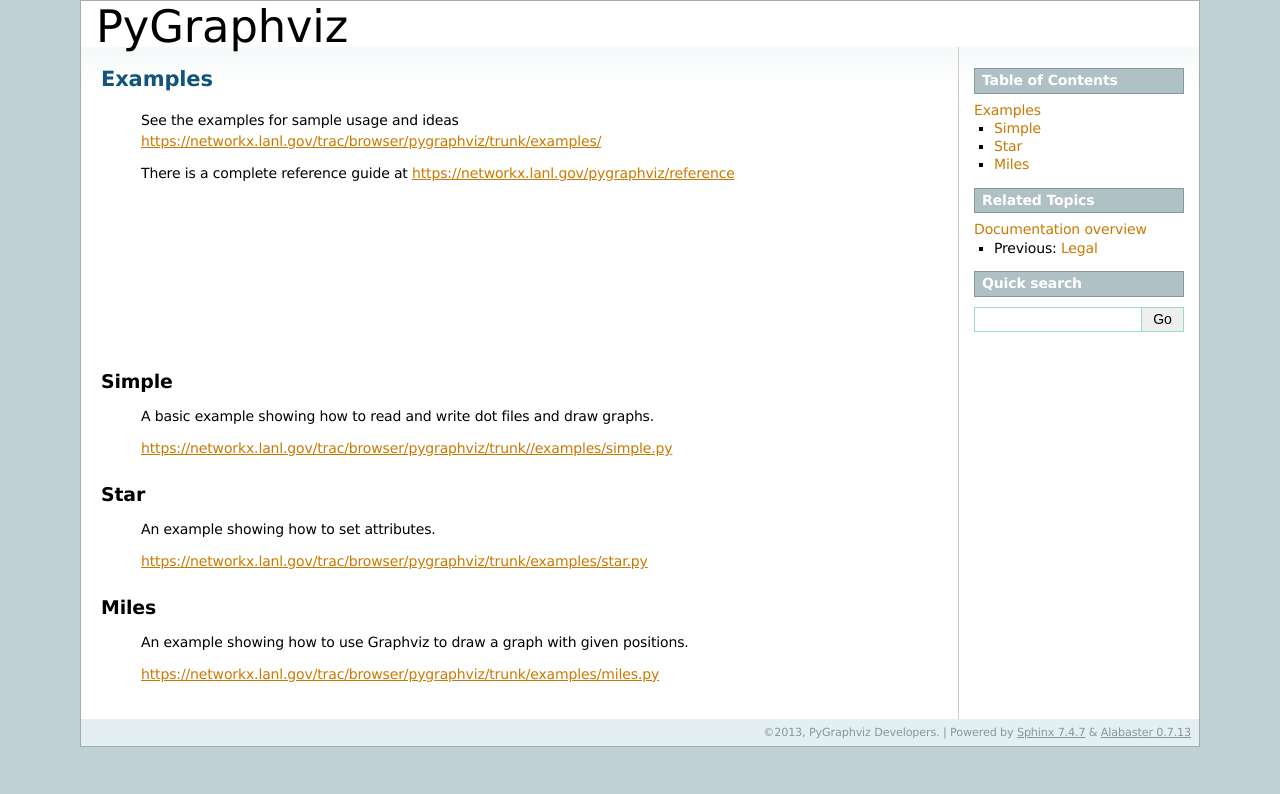
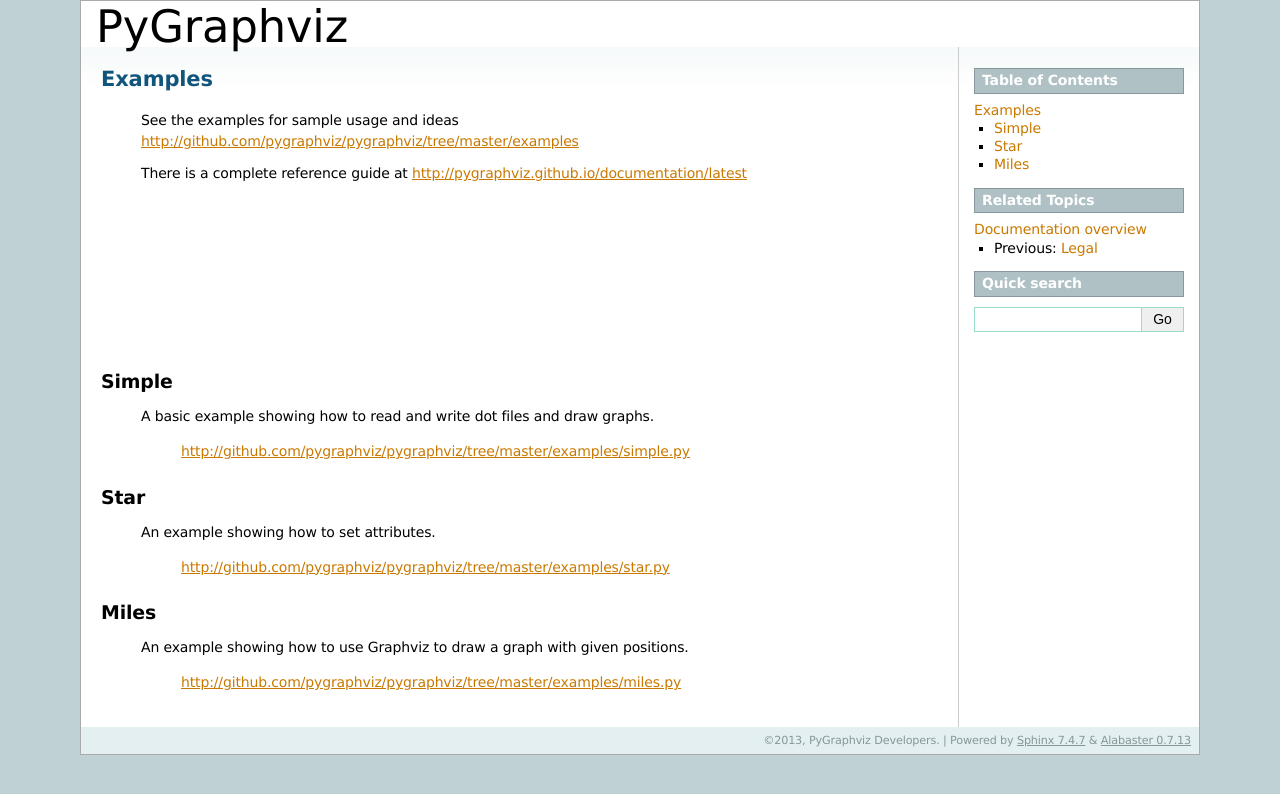
Before and after one commit to pygraphviz/pygraphviz, a Sphinx documentation site: the page built from doc/source/examples.rst, in a window 1280 px wide. Shown: the top 794 px of the page. Built offline with Sphinx 7.4.7, drawn with Linux system fonts in a browser that asks for light colours; formulas are drawn with MathJax 3; the version number could not be read and is left out; part of the change alters nothing that is shown.

Commit message:
Fix links to examples

```diff
--- a/doc/source/examples.rst
+++ b/doc/source/examples.rst
@@ -2,23 +2,23 @@ Examples
 ========
 
   See the examples for sample usage and ideas
-  https://networkx.lanl.gov/trac/browser/pygraphviz/trunk/examples/
+  http://github.com/pygraphviz/pygraphviz/tree/master/examples
 
   There is a complete reference guide at
-  https://networkx.lanl.gov/pygraphviz/reference
+  http://pygraphviz.github.io/documentation/latest
 
 Simple
 ~~~~~~
   A basic example showing how to read and write dot files and draw graphs.
 
-  https://networkx.lanl.gov/trac/browser/pygraphviz/trunk//examples/simple.py
+    http://github.com/pygraphviz/pygraphviz/tree/master/examples/simple.py
 
 
 Star
 ~~~~
   An example showing how to set attributes.
 
-  https://networkx.lanl.gov/trac/browser/pygraphviz/trunk/examples/star.py
+    http://github.com/pygraphviz/pygraphviz/tree/master/examples/star.py
 
 
 Miles
@@ -26,4 +26,4 @@ Miles
   An example showing how to use Graphviz to draw a graph with given positions.
 
 
-  https://networkx.lanl.gov/trac/browser/pygraphviz/trunk/examples/miles.py
+    http://github.com/pygraphviz/pygraphviz/tree/master/examples/miles.py
```
